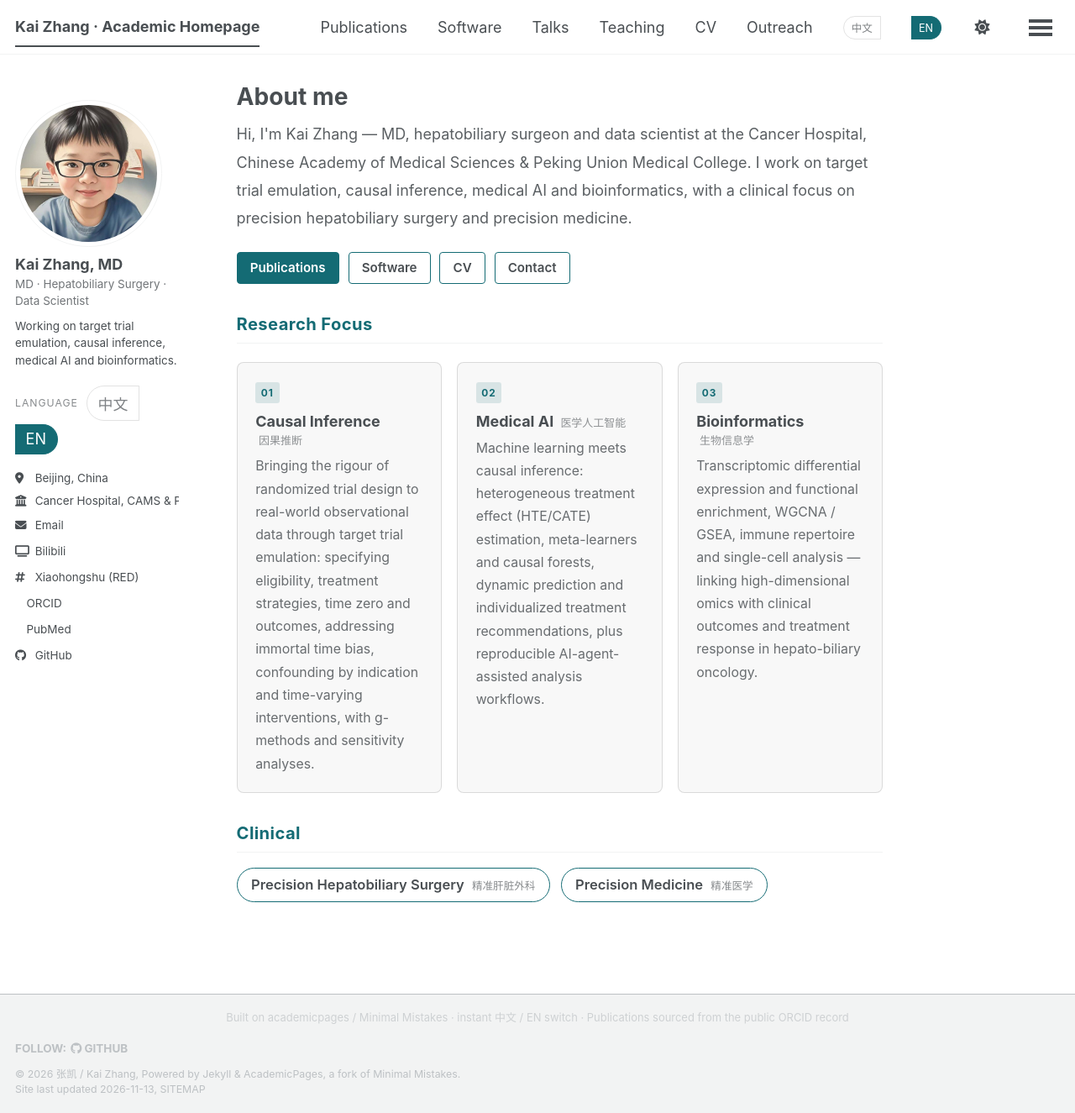
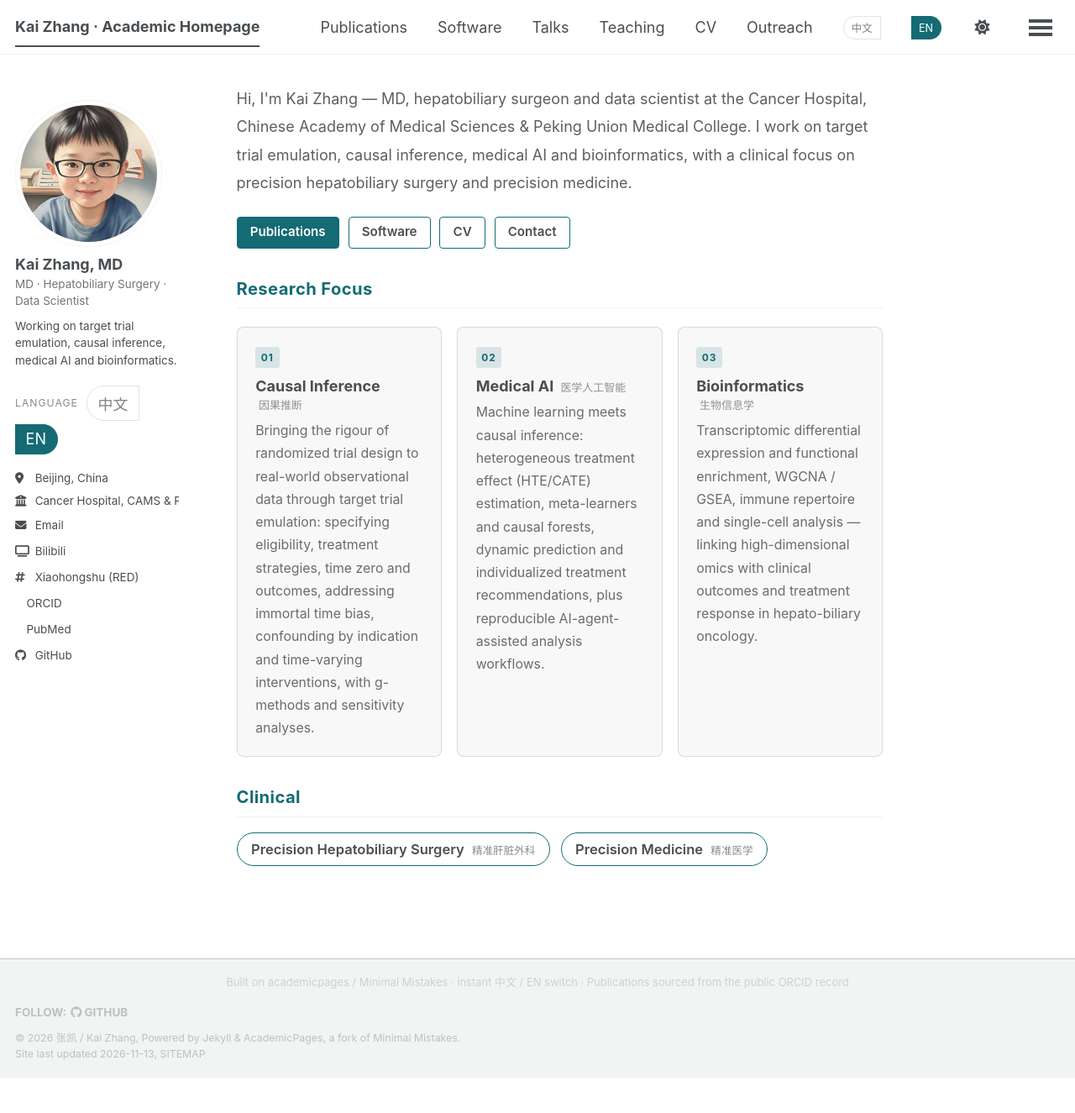
Before and after one commit to zhangkaicr/zhangkaicr.github.io, a Jekyll site: the page built from _pages/about.md, in a window 1280 px wide and 1325 px high. Shown: the whole window at 84% size. Built offline with Jekyll 4.4.1, drawn with Linux system fonts in a browser that asks for light colours; a script bundle is joined from its source files by our own code; a style sheet for code colours, icons or effects is not loaded.

Commit message:
Remove About me page title from homepage

```diff
--- a/_layouts/single.html
+++ b/_layouts/single.html
@@ -26,11 +26,13 @@ layout: default
     <div class="page__inner-wrap">
       {% unless page.header.overlay_color or page.header.overlay_image %}
         <header>
-          {% if page.title_zh or page.title_en %}
-            <h1 class="page__title" itemprop="headline"><span class="lang-zh">{{ page.title_zh | default: page.title }}</span><span class="lang-en">{{ page.title_en | default: page.title }}</span></h1>
-          {% elsif page.title %}
-            <h1 class="page__title" itemprop="headline">{{ page.title | markdownify | remove: "<p>" | remove: "</p>" }}</h1>
-          {% endif %}
+          {% unless page.hide_title %}
+            {% if page.title_zh or page.title_en %}
+              <h1 class="page__title" itemprop="headline"><span class="lang-zh">{{ page.title_zh | default: page.title }}</span><span class="lang-en">{{ page.title_en | default: page.title }}</span></h1>
+            {% elsif page.title %}
+              <h1 class="page__title" itemprop="headline">{{ page.title | markdownify | remove: "<p>" | remove: "</p>" }}</h1>
+            {% endif %}
+          {% endunless %}
           {% if page.read_time %}
             <p class="page__meta"><i class="fa fa-clock" aria-hidden="true"></i> {% include read-time.html %}</p>
           {% endif %}
--- a/_pages/about.md
+++ b/_pages/about.md
@@ -2,8 +2,7 @@
 layout: single
 permalink: /
 title: "张凯 / Kai Zhang"
-title_zh: "关于我"
-title_en: "About me"
+hide_title: true
 author_profile: true
 redirect_from:
   - /about/
```
